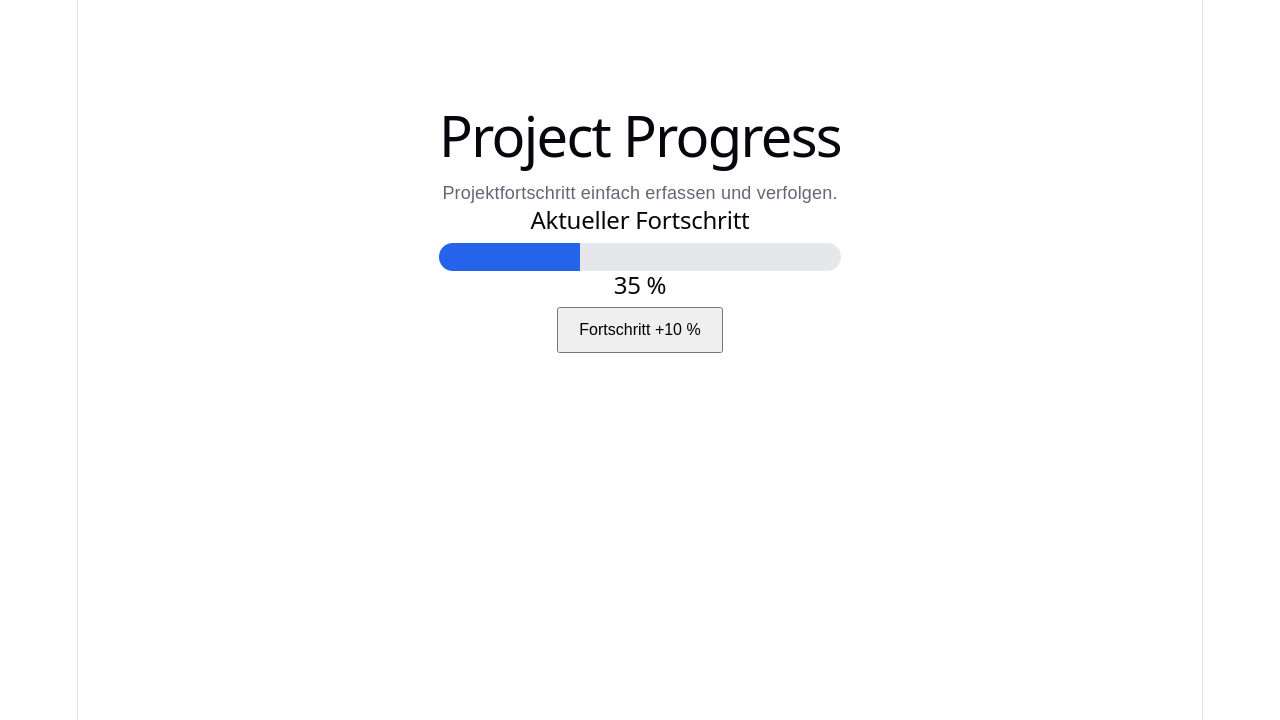
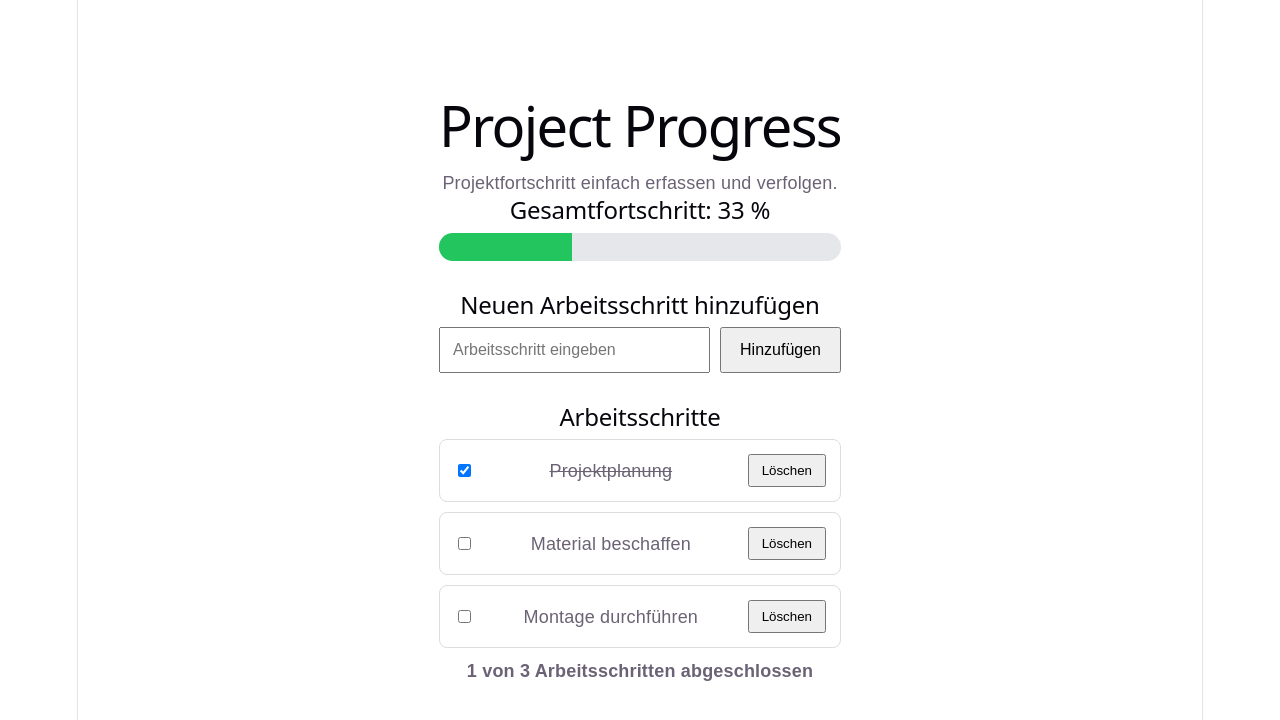
Before and after one commit to Slow409/Project-progress, a React (Vite) app: page / in a window 1280 px wide. Shown: the top 720 px of the page. Built offline with nearby package versions, Linux system fonts and the light colour scheme.

Commit message:
Add task management and local storage

```diff
--- a/package.json
+++ b/package.json
@@ -17,6 +17,7 @@
     "@types/react": "^19.3.0",
     "@types/react-dom": "^19.3.0",
     "@vitejs/plugin-react": "^6.1.2",
+    "gh-pages": "^6.3.0",
     "oxlint": "^1.89.0",
     "vite": "^8.3.5"
   }
--- a/src/App.jsx
+++ b/src/App.jsx
@@ -1,38 +1,122 @@
-import { useState } from 'react'
+import { useEffect, useState } from 'react'
 
-import './App.css'
+const startTasks = [
+
+  { id: 1, name: 'Projektplanung', done: true },
+
+  { id: 2, name: 'Material beschaffen', done: false },
+
+  { id: 3, name: 'Montage durchführen', done: false },
+
+]
 
 function App() {
 
-  const [progress, setProgress] = useState(35)
+  const [tasks, setTasks] = useState(() => {
 
-  const nextStep = () => {
+    const savedTasks = localStorage.getItem('project-progress-tasks')
 
-    setProgress((value) => Math.min(value + 10, 100))
+    return savedTasks ? JSON.parse(savedTasks) : startTasks
+
+  })
+
+  const [newTask, setNewTask] = useState('')
+
+  useEffect(() => {
+
+    localStorage.setItem(
+
+      'project-progress-tasks',
+
+      JSON.stringify(tasks)
+
+    )
+
+  }, [tasks])
+
+  const toggleTask = (id) => {
+
+    setTasks(
+
+      tasks.map((task) =>
+
+        task.id === id ? { ...task, done: !task.done } : task
+
+      )
+
+    )
 
   }
 
+  const addTask = () => {
+
+    const name = newTask.trim()
+
+    if (!name) return
+
+    setTasks([
+
+      ...tasks,
+
+      {
+
+        id: Date.now(),
+
+        name,
+
+        done: false,
+
+      },
+
+    ])
+
+    setNewTask('')
+
+  }
+
+  const deleteTask = (id) => {
+
+    setTasks(tasks.filter((task) => task.id !== id))
+
+  }
+
+  const completed = tasks.filter((task) => task.done).length
+
+  const progress =
+
+    tasks.length === 0
+
+      ? 0
+
+      : Math.round((completed / tasks.length) * 100)
+
   return (
 
-    <main style={{
+    <main
+
+      style={{
 
         fontFamily: 'Arial, sans-serif',
 
         maxWidth: '700px',
 
-      margin: '60px auto',
+        margin: '50px auto',
 
-      padding: '30px'
+        padding: '30px',
 
-    }}>
+      }}
+
+    >
 
       <h1>Project Progress</h1>
 
       <p>Projektfortschritt einfach erfassen und verfolgen.</p>
 
-      <h2>Aktueller Fortschritt</h2>
+      <h2>Gesamtfortschritt: {progress} %</h2>
 
-      <div style={{
+      <div
+
+        style={{
 
           width: '100%',
 
@@ -42,51 +126,183 @@ function App() {
 
           borderRadius: '14px',
 
-        overflow: 'hidden'
+          overflow: 'hidden',
 
-      }}>
+          marginBottom: '30px',
 
-        <div style={{
+        }}
+
+      >
+
+        <div
+
+          style={{
 
             width: `${progress}%`,
 
             height: '100%',
 
-          background: '#2563eb',
+            background: '#22c55e',
 
-          transition: 'width 0.3s'
+            transition: 'width 0.3s',
 
-        }} />
+          }}
+
+        />
 
       </div>
 
-      <h2>{progress} %</h2>
+      <h2>Neuen Arbeitsschritt hinzufügen</h2>
 
-      <button
-
-        onClick={nextStep}
+      <div
 
         style={{
 
-          padding: '12px 20px',
+          display: 'flex',
 
-          fontSize: '16px',
+          gap: '10px',
 
-          cursor: 'pointer'
+          marginBottom: '30px',
 
         }}
 
       >
 
-        Fortschritt +10 %
+        <input
+
+          type="text"
+
+          value={newTask}
+
+          onChange={(event) => setNewTask(event.target.value)}
+
+          onKeyDown={(event) => {
+
+            if (event.key === 'Enter') addTask()
+
+          }}
+
+          placeholder="Arbeitsschritt eingeben"
+
+          style={{
+
+            flex: 1,
+
+            padding: '12px',
+
+            fontSize: '16px',
+
+          }}
+
+        />
+
+        <button
+
+          onClick={addTask}
+
+          style={{
+
+            padding: '12px 18px',
+
+            fontSize: '16px',
+
+            cursor: 'pointer',
+
+          }}
+
+        >
+
+          Hinzufügen
 
         </button>
 
-      {progress === 100 && (
+      </div>
 
-        <p><strong>Projekt abgeschlossen ✓</strong></p>
+      <h2>Arbeitsschritte</h2>
 
-      )}
+      {tasks.map((task) => (
+
+        <div
+
+          key={task.id}
+
+          style={{
+
+            display: 'flex',
+
+            alignItems: 'center',
+
+            gap: '12px',
+
+            padding: '14px',
+
+            marginBottom: '10px',
+
+            border: '1px solid #ddd',
+
+            borderRadius: '8px',
+
+          }}
+
+        >
+
+          <input
+
+            type="checkbox"
+
+            checked={task.done}
+
+            onChange={() => toggleTask(task.id)}
+
+          />
+
+          <span
+
+            style={{
+
+              flex: 1,
+
+              textDecoration: task.done ? 'line-through' : 'none',
+
+            }}
+
+          >
+
+            {task.name}
+
+          </span>
+
+          <button
+
+            onClick={() => deleteTask(task.id)}
+
+            style={{
+
+              padding: '7px 12px',
+
+              cursor: 'pointer',
+
+            }}
+
+          >
+
+            Löschen
+
+          </button>
+
+        </div>
+
+      ))}
+
+      <p>
+
+        <strong>
+
+          {completed} von {tasks.length} Arbeitsschritten abgeschlossen
+
+        </strong>
+
+      </p>
 
     </main>
 
--- a/vite.config.js
+++ b/vite.config.js
@@ -4,4 +4,5 @@ import { defineConfig } from 'vite'
 // https://vite.dev/config/
 export default defineConfig({
   plugins: [react()],
+  base: '/Project-progress/'
 })
```
Also changed, not shown: 1 other file (tests, documents, lock files or other folders). Lines whose indentation alone changed are shown as unchanged.
